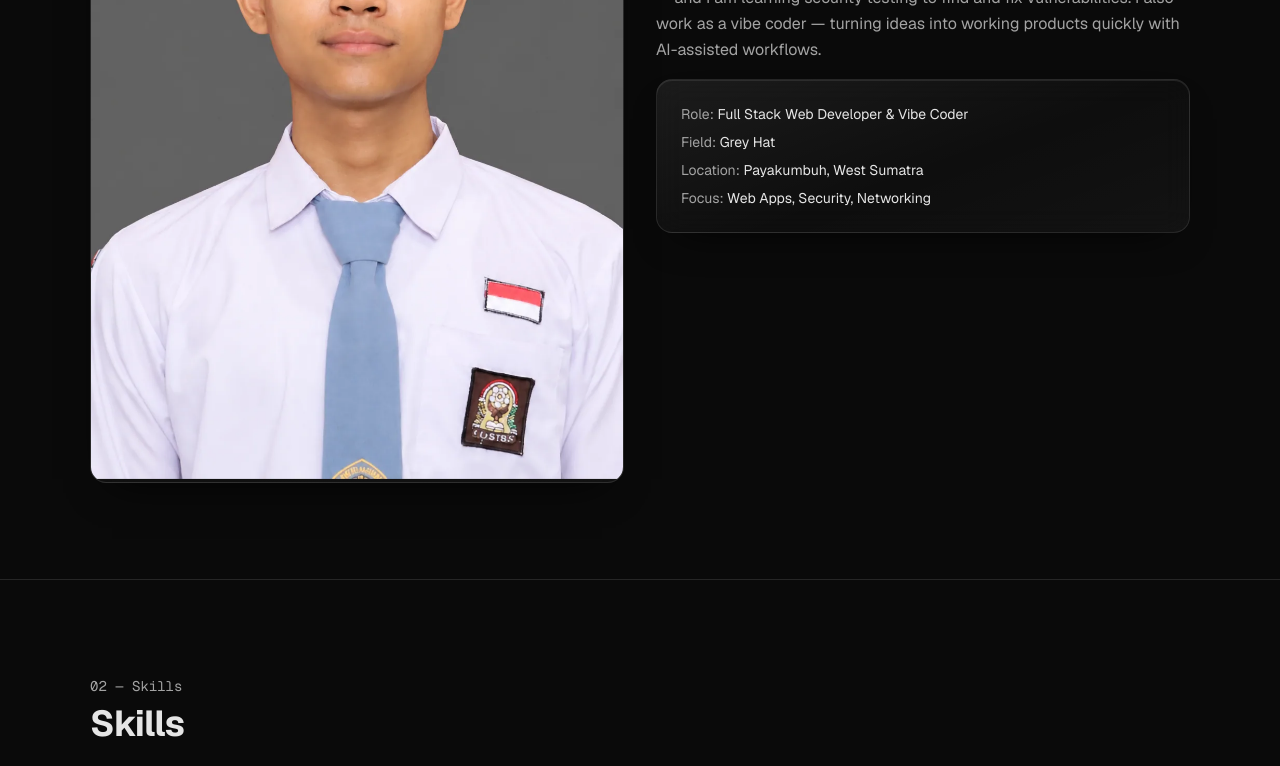
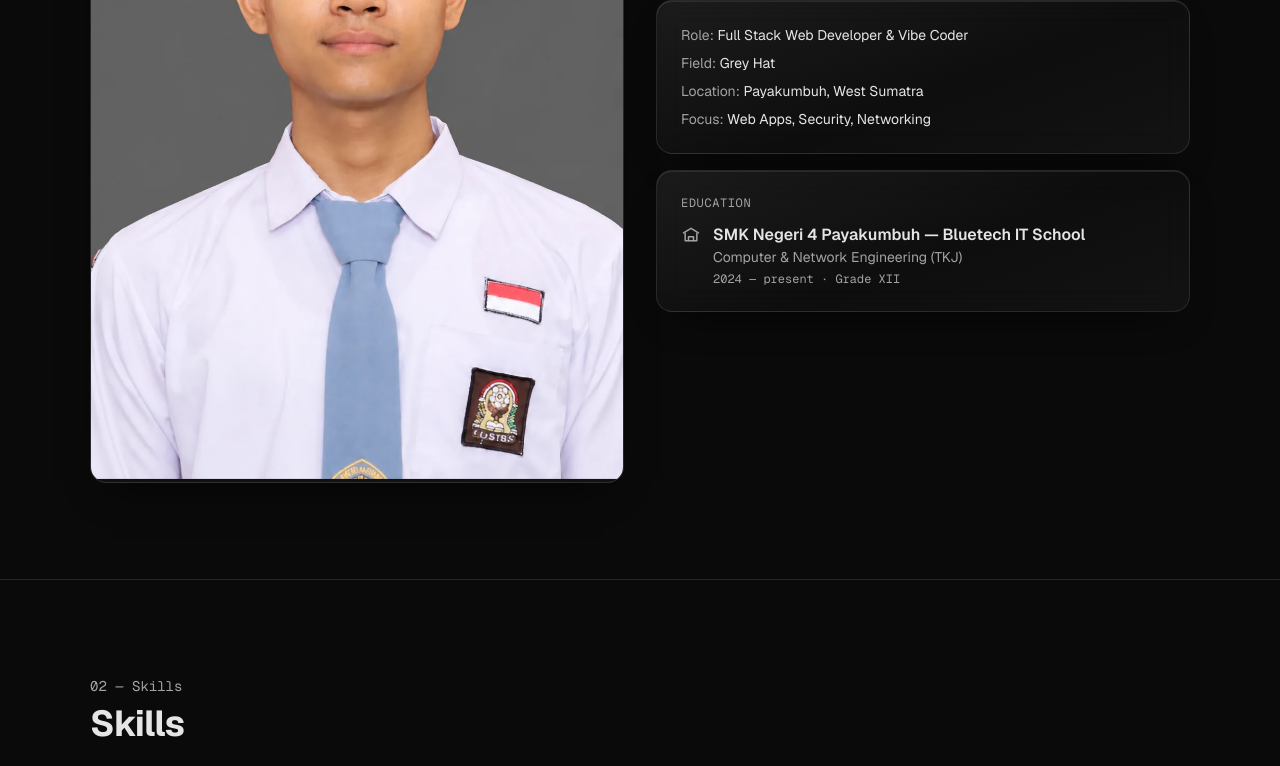
Before and after one commit to zyk-ishere/zyk-portofolio, a Next.js app: page / in a window 1280 px wide. Shown: the part 1113-1879 px from the top of the page. Built offline with nearby package versions, Linux system fonts and the light colour scheme.

Commit message:
content(about): add education card for SMKN 4 Payakumbuh Bluetech IT School

```diff
--- a/src/components/portfolio-page.tsx
+++ b/src/components/portfolio-page.tsx
@@ -180,6 +180,39 @@ export function PortfolioPage({
                     </li>
                   ))}
                 </ul>
+              </div>
+
+              <div className="card p-6">
+                <p className="mono text-xs text-muted mb-3 uppercase tracking-wider">
+                  {content.about.education.label}
+                </p>
+                <div className="flex items-start gap-3">
+                  <svg
+                    className="w-5 h-5 mt-0.5 shrink-0 text-muted"
+                    viewBox="0 0 24 24"
+                    fill="none"
+                    stroke="currentColor"
+                    strokeWidth="1.8"
+                    strokeLinecap="round"
+                    strokeLinejoin="round"
+                    aria-hidden="true"
+                  >
+                    <path d="M3 9.5 12 4l9 5.5" />
+                    <path d="M5 10v9h14v-9" />
+                    <path d="M9 19v-5h6v5" />
+                  </svg>
+                  <div>
+                    <div className="font-semibold">
+                      {content.about.education.school}
+                    </div>
+                    <div className="text-sm text-muted">
+                      {content.about.education.major}
+                    </div>
+                    <div className="mono text-xs text-muted mt-1">
+                      {content.about.education.period}
+                    </div>
+                  </div>
+                </div>
               </div>
             </div>
           </div>
--- a/src/lib/content.ts
+++ b/src/lib/content.ts
@@ -50,6 +50,12 @@ export type Content = {
     body: string;
     photoAlt: string;
     facts: Fact[];
+    education: {
+      label: string;
+      school: string;
+      major: string;
+      period: string;
+    };
   };
   skills: { eyebrow: string; title: string; items: string[] };
   projects: {
@@ -145,6 +151,12 @@ const en: Content = {
       { label: "Location", value: "Payakumbuh, West Sumatra" },
       { label: "Focus", value: "Web Apps, Security, Networking" },
     ],
+    education: {
+      label: "Education",
+      school: "SMK Negeri 4 Payakumbuh — Bluetech IT School",
+      major: "Computer & Network Engineering (TKJ)",
+      period: "2024 — present · Grade XII",
+    },
   },
   skills: {
     eyebrow: "02 — Skills",
@@ -372,6 +384,12 @@ const id: Content = {
       { label: "Lokasi", value: "Payakumbuh, Sumatera Barat" },
       { label: "Fokus", value: "Web App, Keamanan, Jaringan" },
     ],
+    education: {
+      label: "Pendidikan",
+      school: "SMK Negeri 4 Payakumbuh — Bluetech IT School",
+      major: "Teknik Komputer dan Jaringan (TKJ)",
+      period: "2024 — sekarang · Kelas XII",
+    },
   },
   skills: {
     eyebrow: "02 — Keahlian",
```
